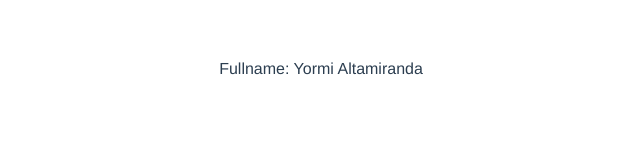
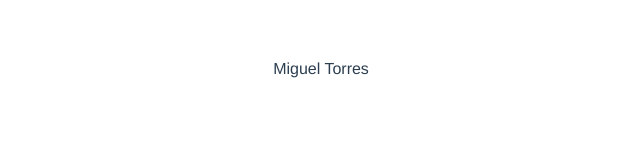
Before and after one commit to estudios-cursos-tutoriales/vuejs-3-practice, a Vue app: page / in a window 1280 px wide. Shown: the top 160 px of the page, without its empty margins (319-959 px from the left). Built offline with nearby package versions, Linux system fonts and the light colour scheme.

Commit message:
update class 17

```diff
--- a/src/App.vue
+++ b/src/App.vue
@@ -1,5 +1,5 @@
 <template>
-	<Home first-name="Yormi" last-name="Altamiranda"></Home>
+	<Home first-name="Miguel" last-name="Torres" otro="algo"></Home>
   </template>
 
   <script>
--- a/src/components/Home.vue
+++ b/src/components/Home.vue
@@ -1,5 +1,5 @@
 <template>
-	<div>Fullname: {{ fullName }}</div>
+	<div>{{ fullName }}</div>
   </template>
 
   <script>
@@ -9,10 +9,13 @@
 	  firstName: String,
 	  lastName: String,
 	},
-	setup(props) {
+	setup(props, { expose }) {
 	  const { firstName, lastName } = toRefs(props);
 	  const fullName = computed(() => {
 		return `${firstName.value} ${lastName.value}`;
+	  });
+	  expose({
+		fullName,
 	  });
 	  return {
 		fullName,
```
